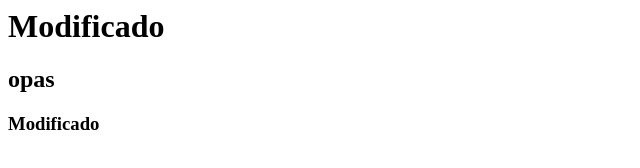
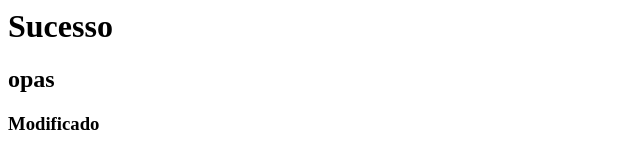
Before and after one commit to LilianEtinger/scm2024, a plain HTML site: page index.html in a window 1280 px wide. Shown: the whole page, without its empty margins (0-640 px from the left). Drawn offline with Linux system fonts and the light colour scheme.

Commit message:
foi modificado

```diff
--- a/index.html
+++ b/index.html
@@ -1,3 +1,3 @@
-<h1>Modificado</h1>
+<h1>Sucesso</h1>
 <h2>opas</h2>
 <h3>Modificado</h3>
```
